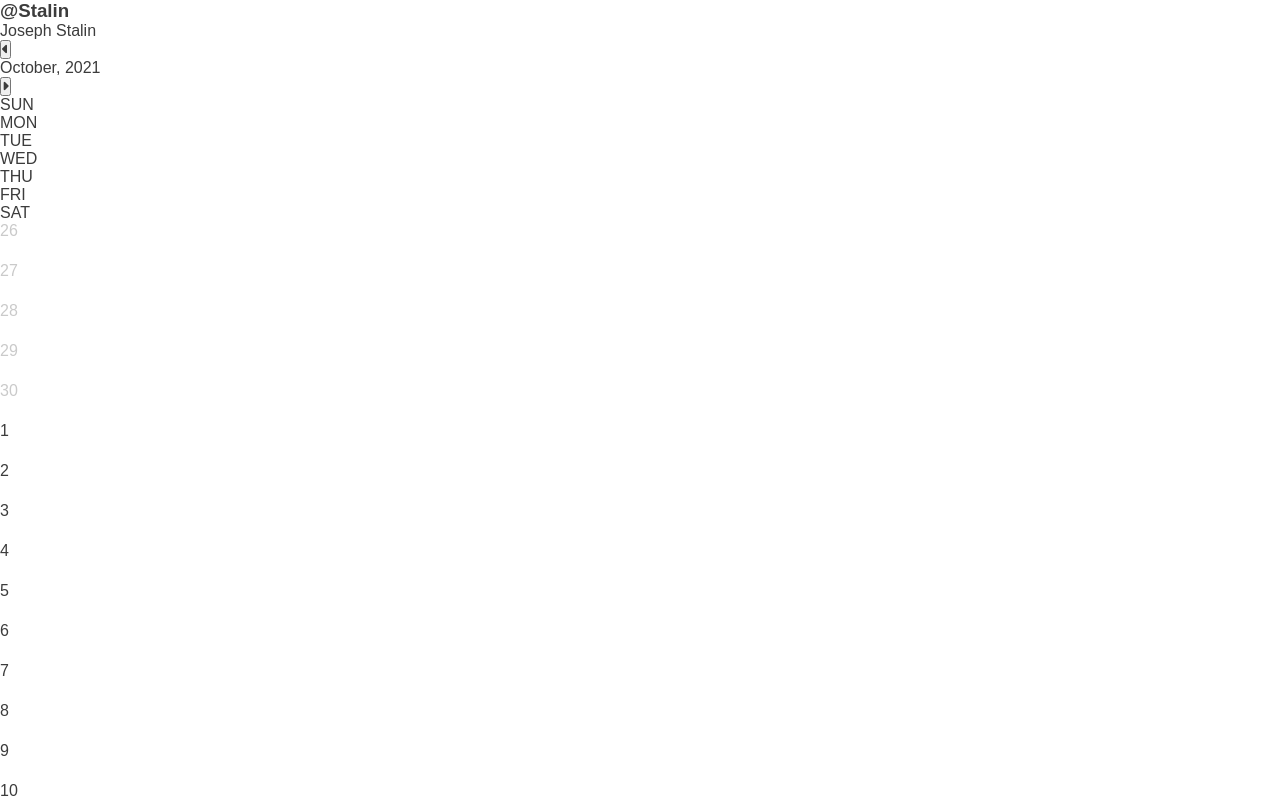
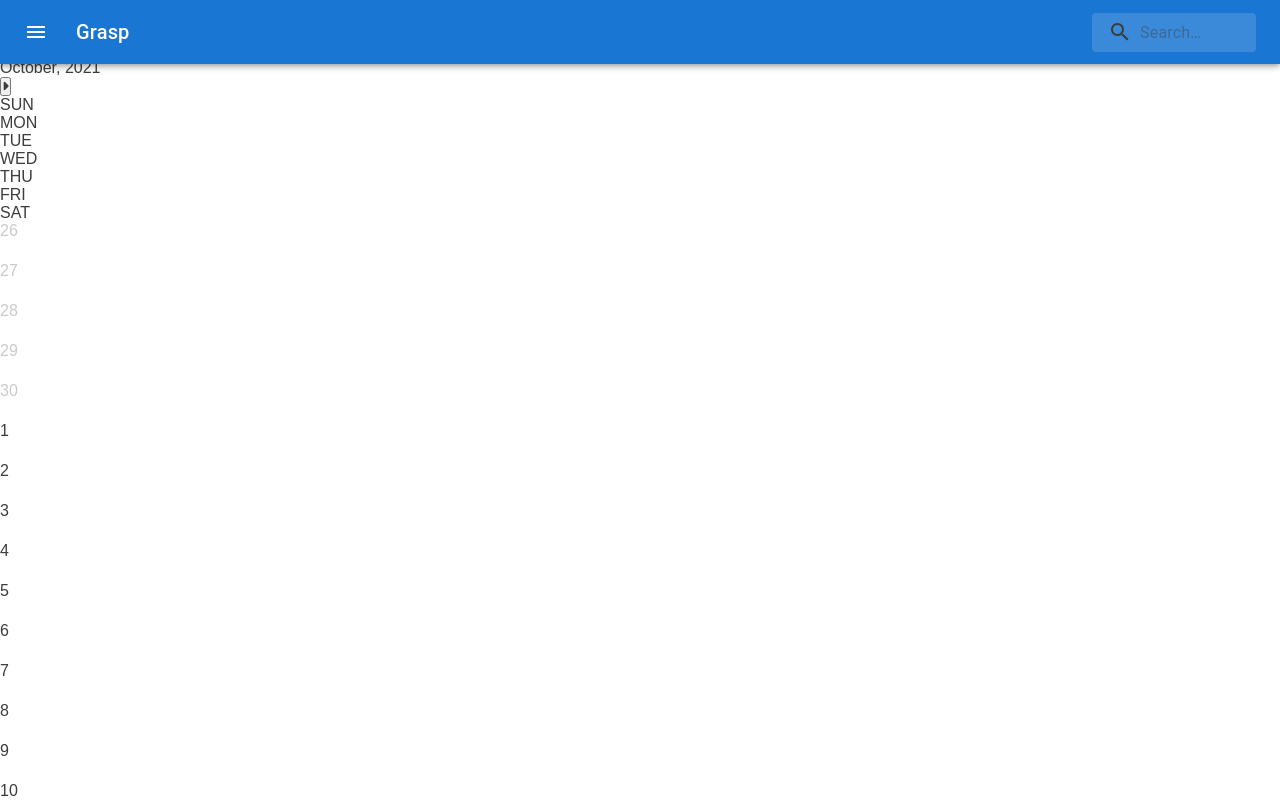
Before and after one commit to Sarthak-23/grasp, a React app in the folder client/: page / in a window 1280 px wide. Shown: the top 800 px of the page. Built offline with nearby package versions, Linux system fonts and the light colour scheme.

Commit message:
:lipstick: added navbar

```diff
--- a/client/public/index.html
+++ b/client/public/index.html
@@ -15,8 +15,14 @@
       user's mobile device or desktop. See https://developers.google.com/web/fundamentals/web-app-manifest/
     -->
         <link rel="manifest" href="%PUBLIC_URL%/manifest.json" />
-    <script src="https://kit.fontawesome.com/e5ad08c7b8.js" crossorigin="anonymous"></script>
-
+        <script
+            src="https://kit.fontawesome.com/e5ad08c7b8.js"
+            crossorigin="anonymous"
+        ></script>
+        <link
+            rel="stylesheet"
+            href="https://fonts.googleapis.com/icon?family=Material+Icons"
+        />
         <!--
       Notice the use of %PUBLIC_URL% in the tags above.
       It will be replaced with the URL of the `public` folder during the build.
@@ -27,7 +33,7 @@
       Learn how to configure a non-root public URL by running `npm run build`.
     -->
         <style>
-      *{
+            * {
                 padding: 0;
                 margin: 0;
                 box-sizing: border-box;
@@ -49,6 +55,5 @@
 
       To begin the development, run `npm start` or `yarn start`.
       To create a production bundle, use `npm run build` or `yarn build`.
-    -->
-  </body>
+    --></body>
 </html>
--- a/client/src/components/Home/Home.css
+++ b/client/src/components/Home/Home.css
@@ -1,5 +1,5 @@
-.Home{
+.Home {
     display: flex;
     height: 100vh;
-    padding: 10px;
+    /* padding: 10px; */
 }
--- a/client/src/components/Navbar/Navbar.js
+++ b/client/src/components/Navbar/Navbar.js
@@ -1,8 +1,109 @@
-import { AppBar, Avatar, IconButton } from '@mui/material';
-import { MenuIcon } from '@mui/icons-material';
+import * as React from 'react';
+import { styled, alpha } from '@mui/material/styles';
+import AppBar from '@mui/material/AppBar';
+import Box from '@mui/material/Box';
+import Toolbar from '@mui/material/Toolbar';
+import IconButton from '@mui/material/IconButton';
+import Typography from '@mui/material/Typography';
+import InputBase from '@mui/material/InputBase';
+import MenuIcon from '@mui/icons-material/Menu';
+import SearchIcon from '@mui/icons-material/Search';
+import Icon from '@mui/material/Icon';
+import classes from './Navbar.css';
+
+const Search = styled('div')(({ theme }) => ({
+    position: 'relative',
+    borderRadius: theme.shape.borderRadius,
+    backgroundColor: alpha(theme.palette.common.white, 0.15),
+    '&:hover': {
+        backgroundColor: alpha(theme.palette.common.white, 0.25),
+    },
+    marginLeft: 0,
+    width: '100%',
+    [theme.breakpoints.up('sm')]: {
+        marginLeft: theme.spacing(1),
+        width: 'auto',
+    },
+}));
+
+const SearchIconWrapper = styled('div')(({ theme }) => ({
+    padding: theme.spacing(0, 2),
+    height: '100%',
+    position: 'absolute',
+    pointerEvents: 'none',
+    display: 'flex',
+    alignItems: 'center',
+    justifyContent: 'center',
+}));
+
+const StyledInputBase = styled(InputBase)(({ theme }) => ({
+    color: 'inherit',
+    '& .MuiInputBase-input': {
+        padding: theme.spacing(1, 1, 1, 0),
+        // vertical padding + font size from searchIcon
+        paddingLeft: `calc(1em + ${theme.spacing(4)})`,
+        transition: theme.transitions.create('width'),
+        width: '100%',
+        [theme.breakpoints.up('sm')]: {
+            width: '12ch',
+            '&:focus': {
+                width: '20ch',
+            },
+        },
+    },
+}));
+
+const Menu = styled(MenuIcon)(({ theme }) => ({
+    color: 'white',
+    fill: 'white',
+}));
+
+const Container = styled('div')(({ theme }) => ({
+    position: 'fixed',
+    display: 'flex',
+    alignItems: 'center',
+    width: '100%',
+}));
 
 const Navbar = (props) => {
-    return <AppBar position="static"></AppBar>;
+    return (
+        <Container>
+            <AppBar position="static">
+                <Toolbar>
+                    <IconButton
+                        size="large"
+                        edge="start"
+                        color="inherit"
+                        aria-label="open drawer"
+                        sx={{ mr: 2 }}
+                    >
+                        <Icon style={{ color: 'white' }}>menu</Icon>
+                    </IconButton>
+                    <Typography
+                        variant="h6"
+                        noWrap
+                        component="div"
+                        color="white"
+                        sx={{
+                            flexGrow: 1,
+                            display: { xs: 'none', sm: 'block' },
+                        }}
+                    >
+                        Grasp
+                    </Typography>
+                    <Search>
+                        <SearchIconWrapper>
+                            <SearchIcon />
+                        </SearchIconWrapper>
+                        <StyledInputBase
+                            placeholder="Search…"
+                            inputProps={{ 'aria-label': 'search' }}
+                        />
+                    </Search>
+                </Toolbar>
+            </AppBar>
+        </Container>
+    );
 };
 
 export default Navbar;
```
Lines whose indentation alone changed are shown as unchanged.
